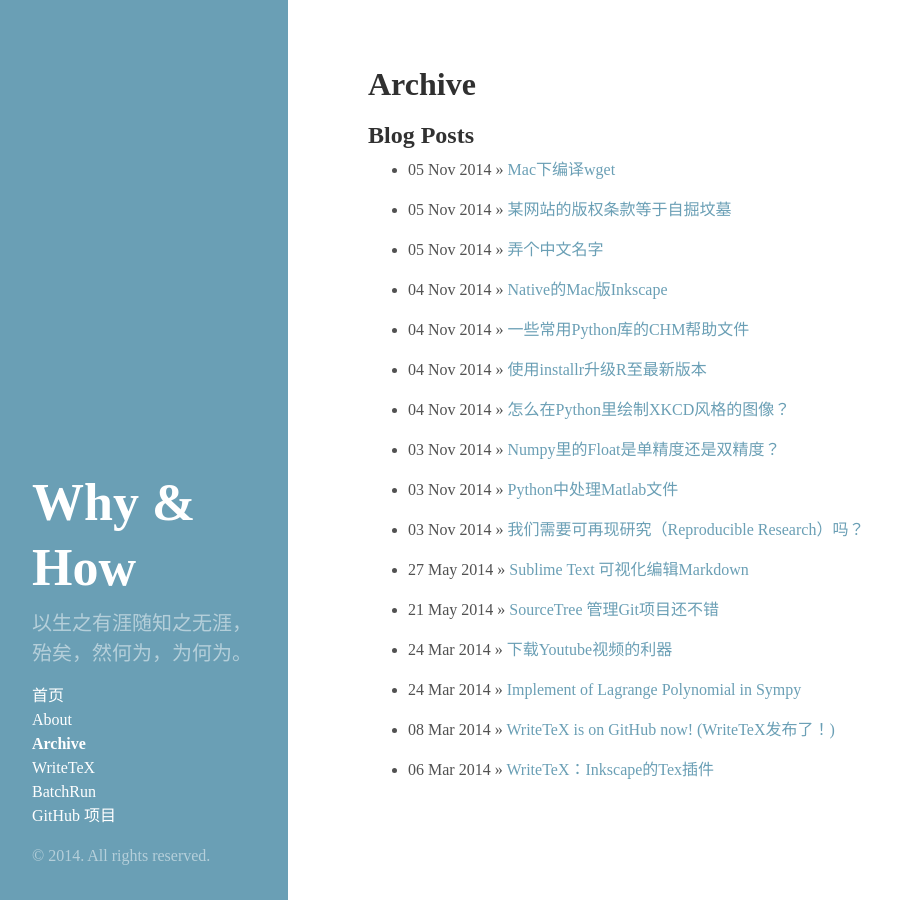
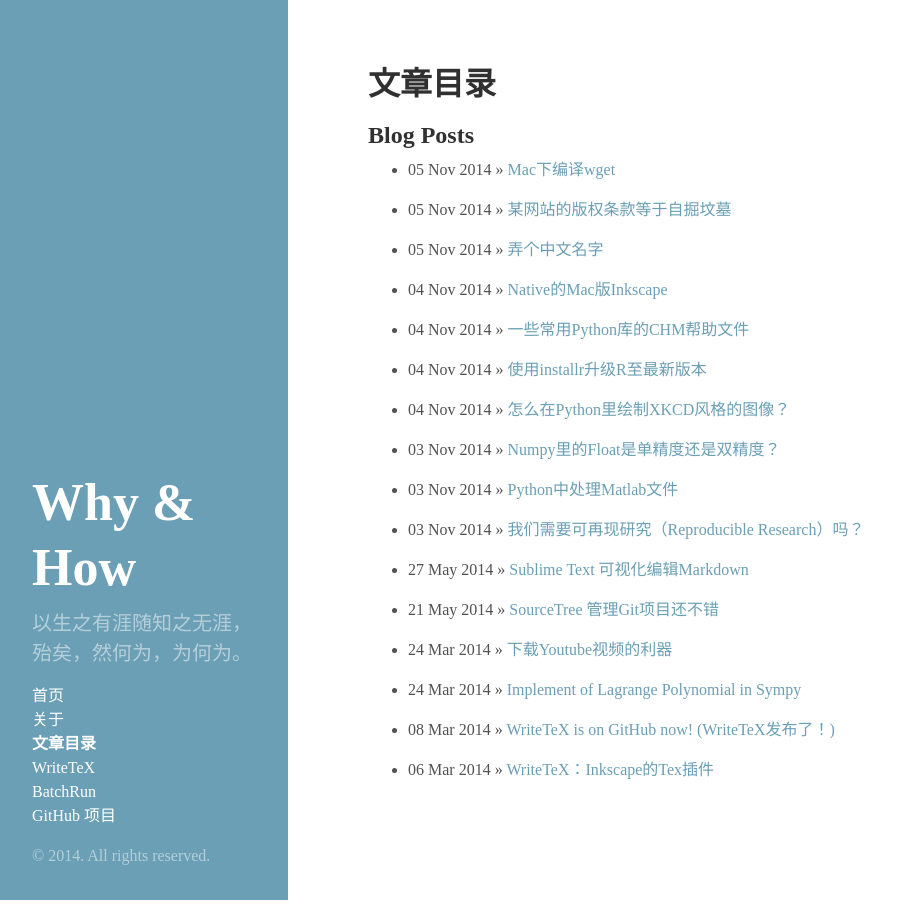
Before and after one commit to wanglongqi/wanglongqi.github.io, a Jekyll site: the page built from 博文目录.md, in a window 1280 px wide. Shown: the whole page, without its empty margins (0-924 px from the left). Built offline with Jekyll 4.4.1, drawn with Linux system fonts in a browser that asks for light colours.

Commit message:
no message

```diff
--- a/关于.md
+++ b/关于.md
@@ -1,6 +1,7 @@
 ---
 layout: page
-title: About
+title: 关于
+slug: About
 ---
 # Why & How （崴&灏）
 
--- a/博文目录.md
+++ b/博文目录.md
@@ -1,6 +1,7 @@
 ---
 layout: page
-title: Archive
+title: 文章目录
+slug: Archive
 ---
 
 ## Blog Posts
```
